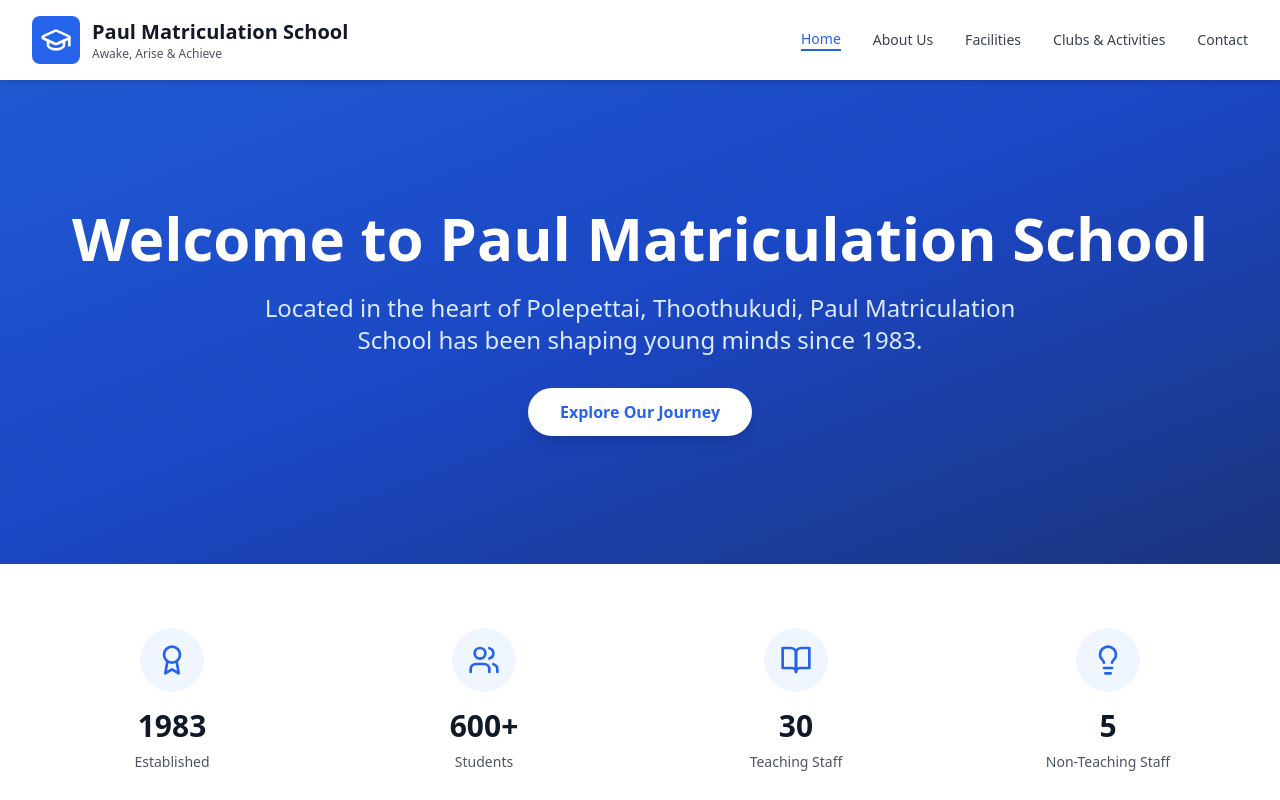
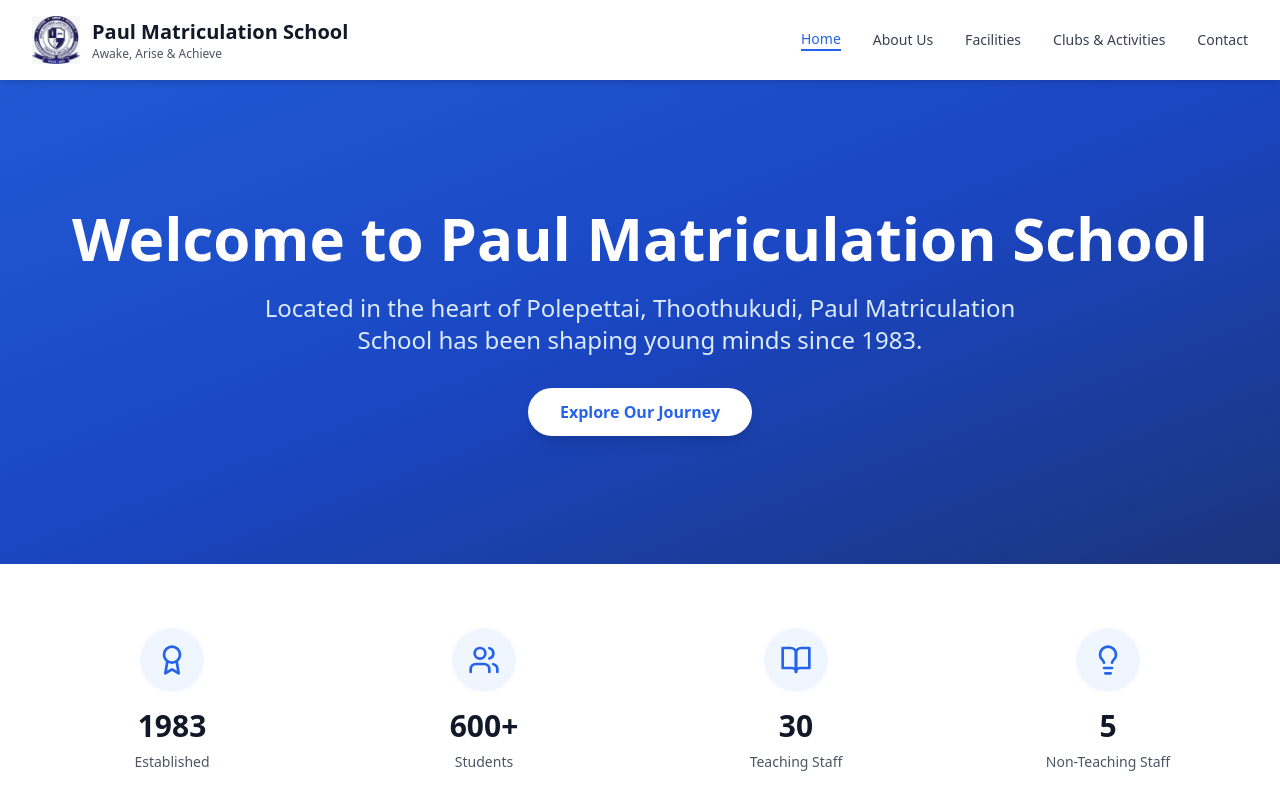
Before and after one commit to Rasiga-Dev/paul-matric-school, a React (Vite) app: page / in a window 1280 px wide. Shown: the top 800 px of the page. Built offline with nearby package versions, Linux system fonts and the light colour scheme.

Commit message:
Add logo

```diff
--- a/src/components/Header.tsx
+++ b/src/components/Header.tsx
@@ -1,6 +1,6 @@
 import { Menu, X, GraduationCap } from 'lucide-react';
 import { useState } from 'react';
-
+import logo from '../aasets/paul-matric-logo.jpeg';
 interface HeaderProps {
   currentPage: string;
   onNavigate: (page: string) => void;
@@ -22,9 +22,10 @@ export default function Header({ currentPage, onNavigate }: HeaderProps) {
       <div className="max-w-7xl mx-auto px-4 sm:px-6 lg:px-8">
         <div className="flex justify-between items-center py-4">
           <div className="flex items-center space-x-3 cursor-pointer" onClick={() => onNavigate('home')}>
-            <div className="bg-blue-600 p-2 rounded-lg">
-              <GraduationCap className="h-8 w-8 text-white" />
-            </div>
+            {/* <div className="bg-blue-600 p-2 rounded-lg"> */}
+              {/* <GraduationCap className="h-8 w-8 text-white" /> */}
+              <img src={logo} alt="School Logo" className="h-12 w-12 object-contain" />
+            {/* </div> */}
             <div>
               <h1 className="text-xl font-bold text-gray-900">Paul Matriculation School</h1>
               <p className="text-xs text-gray-600">Awake, Arise & Achieve</p>
--- a/src/pages/About.tsx
+++ b/src/pages/About.tsx
@@ -92,7 +92,7 @@ export default function About() {
                 provides structured learning from Pre-School to High School.
               </p>
               <div className="mt-6 pt-6 border-t">
-                <p className="font-semibold text-gray-900">J. Vinotha</p>
+                <p className="font-semibold text-gray-900">Mrs. C. Rajeswari</p>
                 <p className="text-sm text-gray-600">Principal</p>
               </div>
             </div>
```
Also changed, not shown: src/aasets/paul-matric-logo.jpeg (added).
